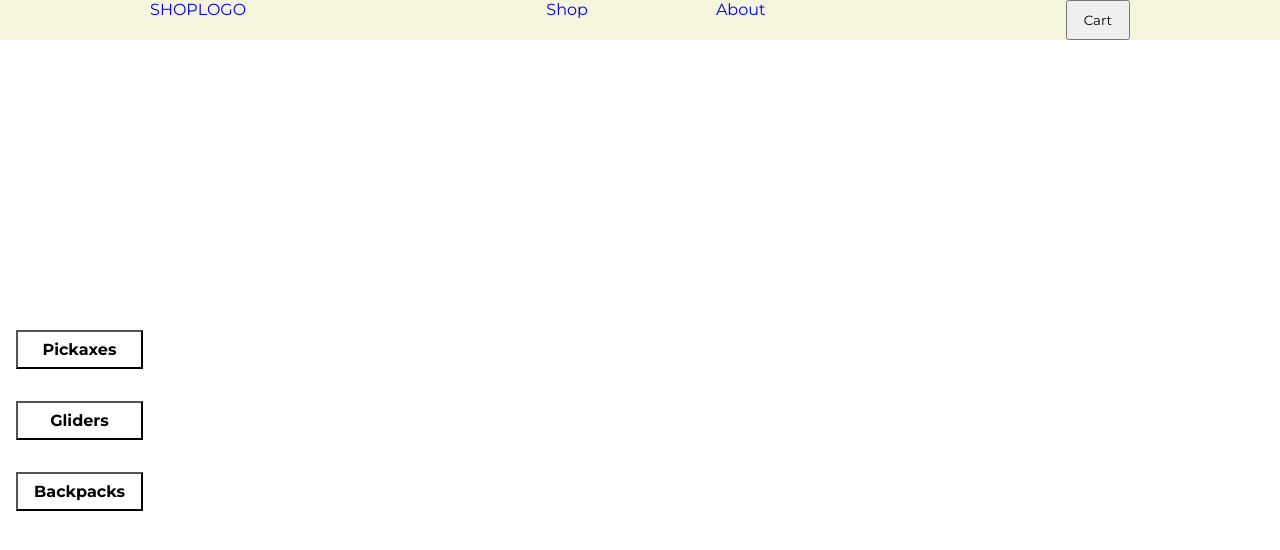
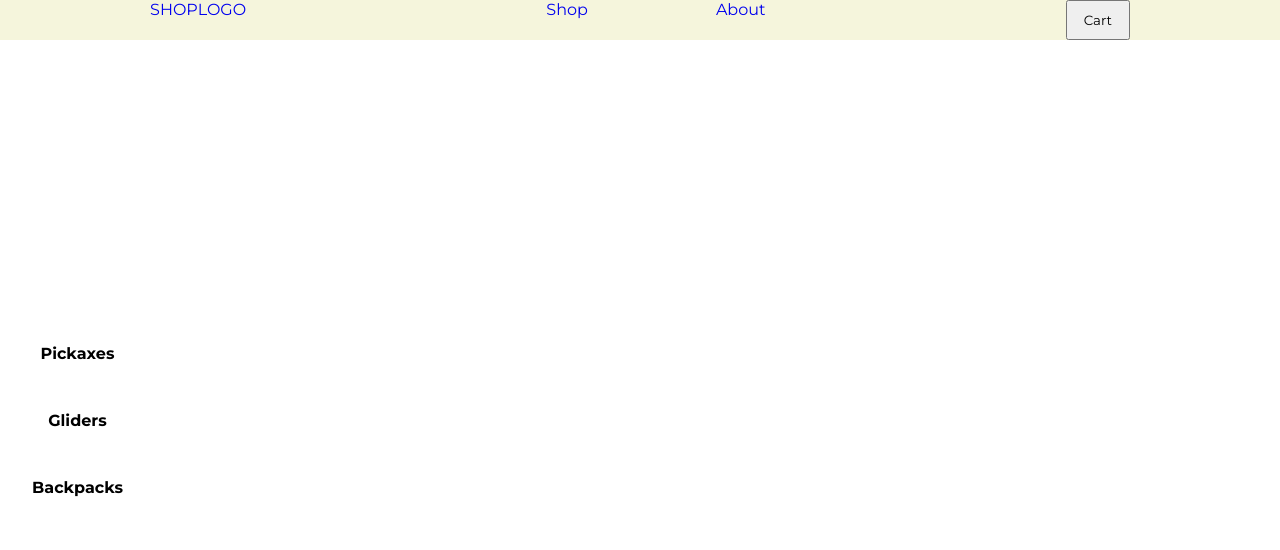
Before and after one commit to Mlodzieniak/shopping-cart, a React (Create React App) app: page /shop in a window 1280 px wide. Shown: the top 550 px of the page. Built offline with nearby package versions, Linux system fonts and the light colour scheme.

Commit message:
type button styles& shop/pickaxes on start

```diff
--- a/src/components/Items.jsx
+++ b/src/components/Items.jsx
@@ -45,7 +45,7 @@ function Items({ addToCart, itemType }) {
               />
               <div className="shop-item-props">
                 <h3>{item.name}</h3>
-                <p>{item.price}</p>
+                <p className="price">{item.price}</p>
                 <Link to={`/item/${item.id}`}>
                   <button
                     className="info-btn"
--- a/src/components/NavBar.jsx
+++ b/src/components/NavBar.jsx
@@ -9,7 +9,7 @@ function Nav({ cartNavi }) {
         <Link to="/">SHOPLOGO</Link>
       </div>
       <ul className="nav-ul">
-        <Link to="/shop">Shop</Link>
+        <Link to="/shop/pickaxes">Shop</Link>
         <Link to="/about">About</Link>
       </ul>
       <button className="nav-cart" type="button" onClick={cartNavi}>
--- a/src/components/Shop.jsx
+++ b/src/components/Shop.jsx
@@ -10,7 +10,6 @@ function Shop({ addToCart }) {
   const backpack = location.pathname === "/shop/backpacks";
   const isActive = (path) => (path ? "type-btn active-type" : "type-btn");
 
-  // const buttonClassName = isPickaxe ? "type-btn active-type" : "type-btn";
   return (
     <div className="shop">
       <div className="shop-types">
--- a/src/styles/App.css
+++ b/src/styles/App.css
@@ -194,24 +194,24 @@ button {
     width: 100%;
     font-weight: 700;
     font-size: 1rem;
-    box-sizing: border-box;
     box-shadow: inset 0 0 0 0 var(--lb);
     -webkit-transition: ease-out 0.2s;
     -moz-transition: ease-out 0.2s;
     transition: ease-out 0.2s;
+    border: none;
+    cursor: pointer;
 }
 
 
-.type-btn:hover,
+
 .active-type {
-    border-color: beige;
-    color: beige;
-    box-shadow: inset 400px 0 0 0 var(--lb);
+    border-bottom: solid 2px black;
 }
 
+.type-btn:hover,
 .type-btn:active {
     scale: 0.95;
-    transition: none;
+    border-bottom: solid 5px black;
 }
 
 .shop-item-wrapper {
@@ -219,6 +219,7 @@ button {
     padding: 1rem;
     display: flex;
     justify-content: space-between;
+    /* border: solid 3px linear-gradient(180deg, crimson, var(--lb)); */
 }
 
 .shop-item-img {
```
